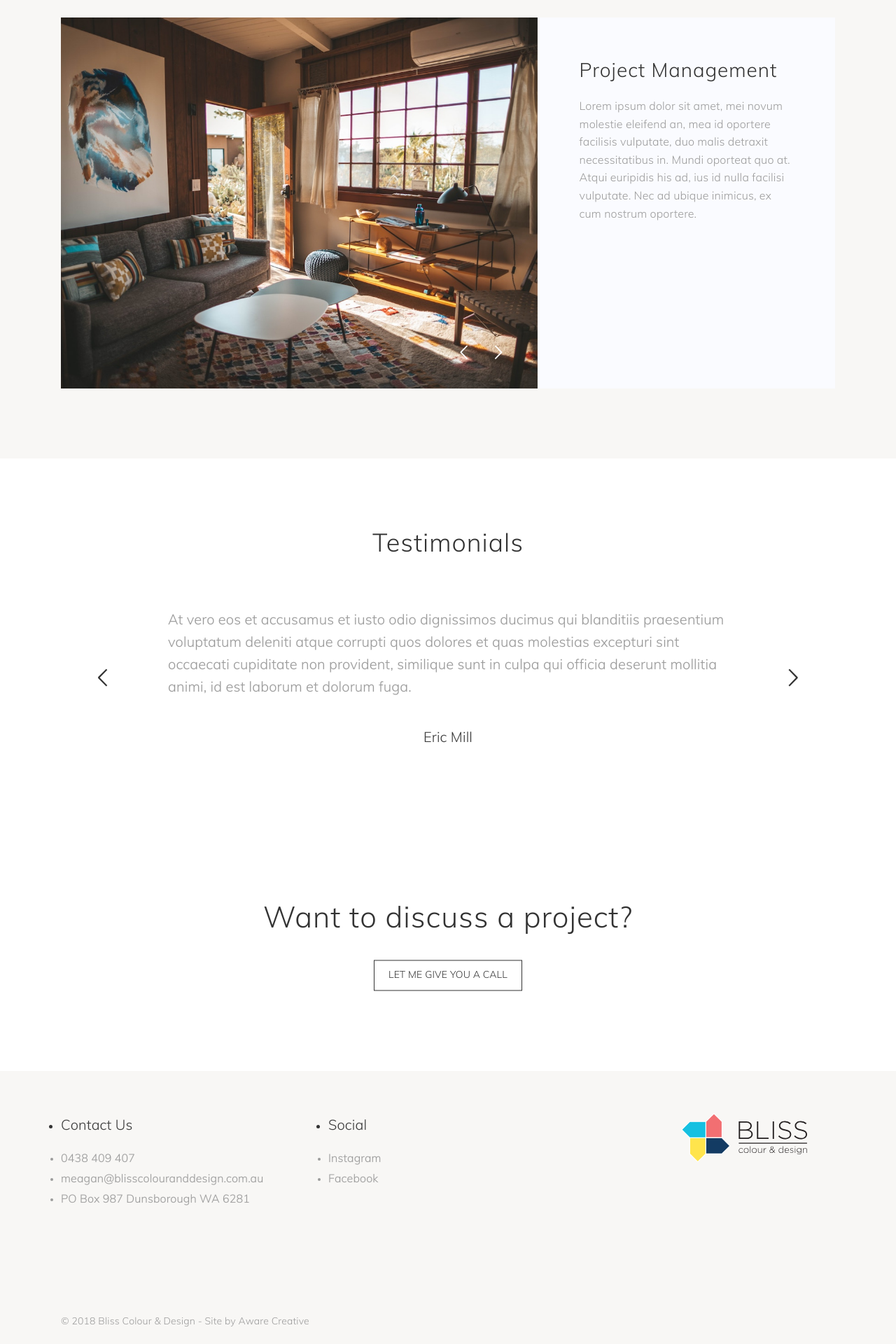
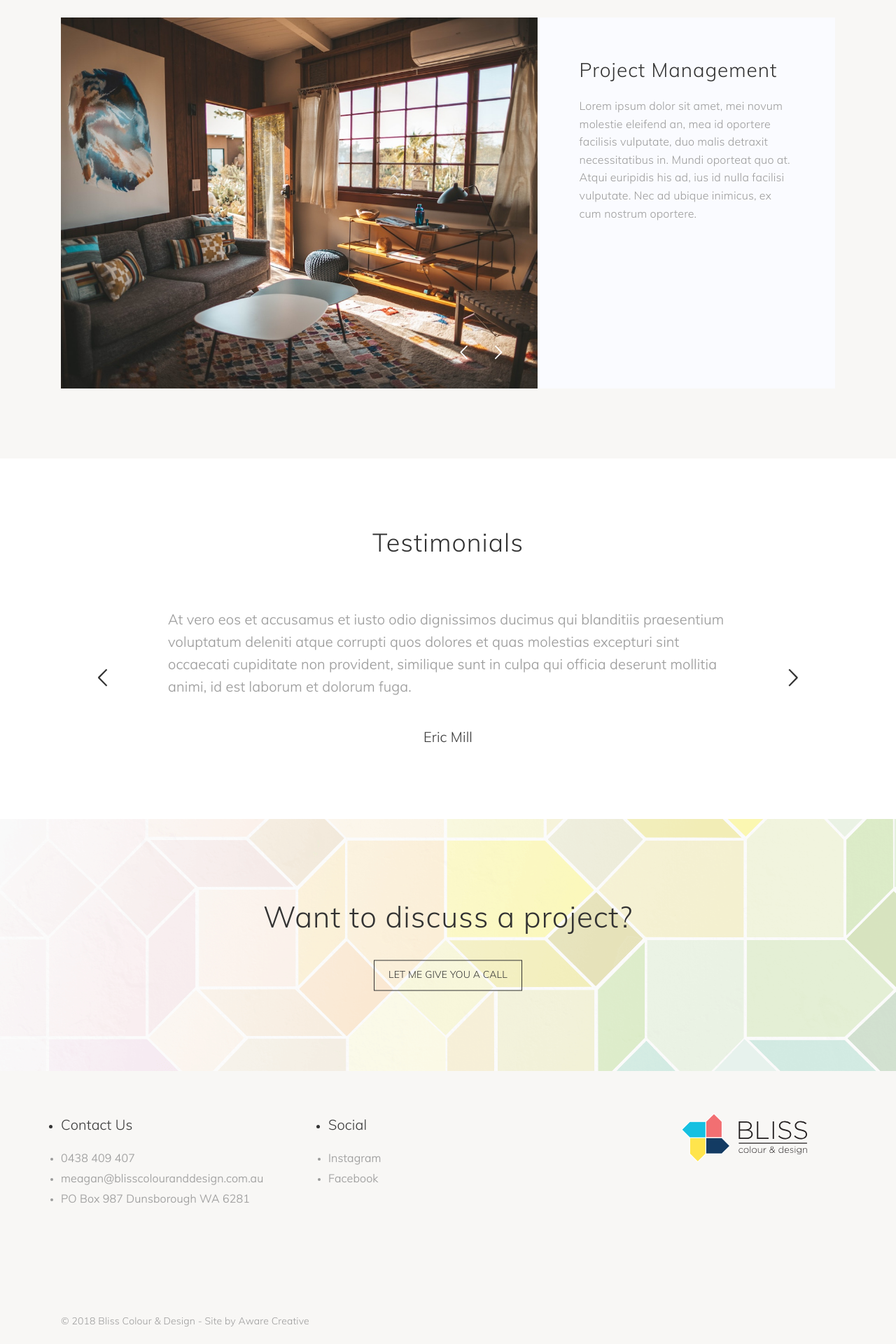
Before and after one commit to darcemac/bliss-design-18, a Jekyll site: the page built from index.html, in a window 1280 px wide. Shown: the part 2820-4740 px from the top of the page at 70% size. Built offline with Jekyll 4.4.1, drawn with Linux system fonts in a browser that asks for light colours; some web fonts are replaced.

Commit message:
editable banners

```diff
--- a/index.html
+++ b/index.html
@@ -51,7 +51,7 @@ title: Home
 </div>
 
 <!-- connect -->
-<div class="connect cover" class="editable" data-background="{{ site.baseurl }}/uploads/banner-bottom.png" alt="Banner image">
+<div class="connect cover editable" data-background="{{ site.baseurl }}/images/banner-bottom.png" alt="Banner image">
 
     <div class="title">
 
```
Also changed, not shown: uploads/banner-bottom.png (added), uploads/banner-top.png (added).
